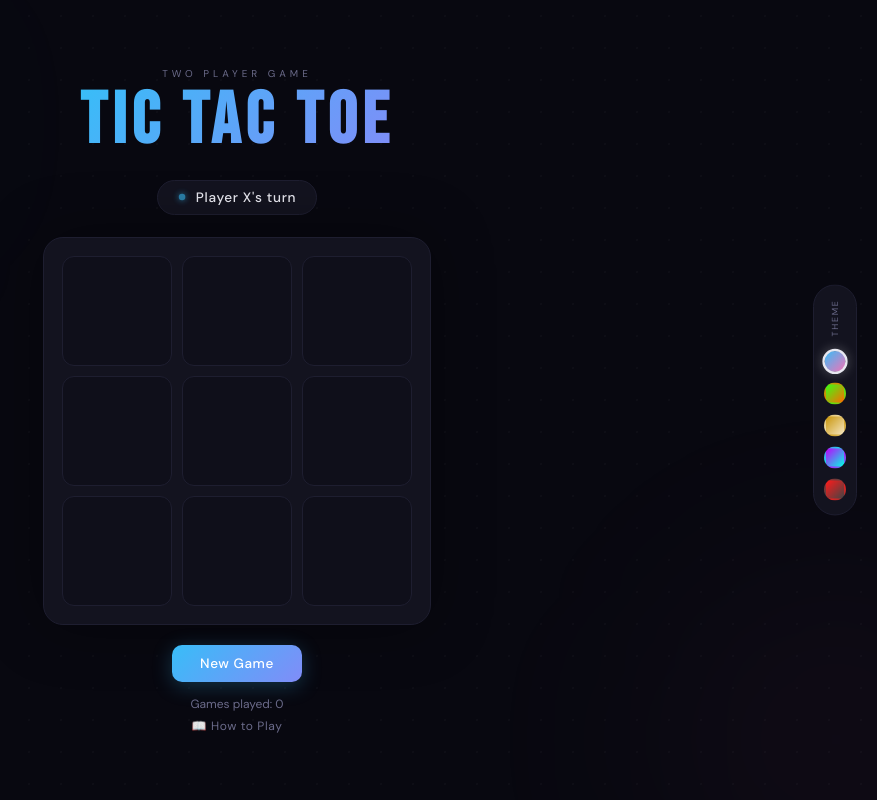
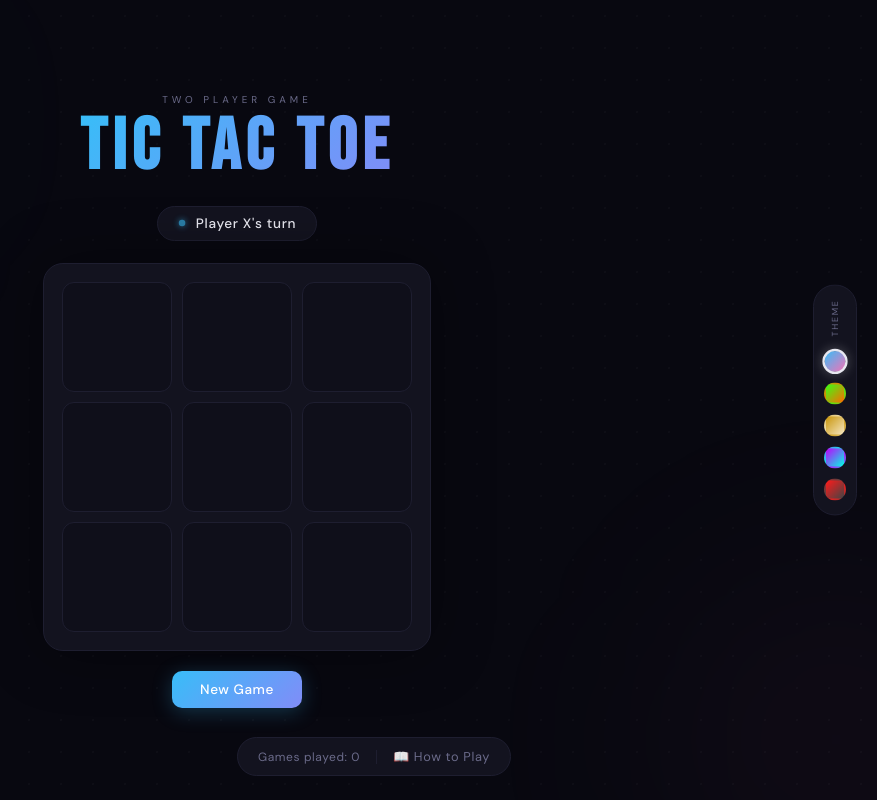
Before and after one commit to Charmeer/Tictactoe-web, a Flask app: page / in a window 1280 px wide. Shown: the whole page, without its empty margins (403-1280 px from the left). Run offline with Flask 3, Linux system fonts and the light colour scheme.

Commit message:
fix meta bar collision - move to bottom center

```diff
--- a/templates/index.html
+++ b/templates/index.html
@@ -255,16 +255,45 @@
         #new-game:active { transform:translateY(0); }
 
         .meta {
-            display:flex; flex-direction:column; align-items:center;
-            gap:6px; margin-top:14px;
+            position: fixed;
+            bottom: 24px;
+            left: 50%;
+            transform: translateX(-50%);
+            display: flex;
+            flex-direction: row;
+            align-items: center;
+            gap: 16px;
+            background: var(--card);
+            border: 1px solid var(--border);
+            border-radius: 99px;
+            padding: 10px 20px;
+            z-index: 100;
+            transition: background 0.4s, border-color 0.4s;
             animation: slideUp 0.6s 0.4s cubic-bezier(0.16,1,0.3,1) both;
         }
-        #counter { font-size:0.75rem; color:var(--muted); }
+        #counter {
+            font-size: 0.75rem;
+            color: var(--muted);
+            letter-spacing: 0.05em;
+            white-space: nowrap;
+        }
         .rules-link {
-            font-size:0.75rem; color:var(--muted);
-            text-decoration:none; letter-spacing:0.05em; transition:color 0.2s;
+            font-size: 0.8rem;
+            color: var(--muted);
+            text-decoration: none;
+            letter-spacing: 0.05em;
+            transition: color 0.2s;
+            white-space: nowrap;
+            display: flex;
+            align-items: center;
+            gap: 5px;
         }
-        .rules-link:hover { color:var(--text); }
+        .rules-link:hover { color: var(--text); }
+        .meta-divider {
+            width: 1px;
+            height: 14px;
+            background: var(--border);
+        }
 
         /* Win overlay */
         .win-flash {
@@ -303,6 +332,10 @@
 
         @keyframes slideLeft {
             from { opacity:0; transform: translateY(-50%) translateX(20px); }
+            to   { opacity:1; transform: translateY(-50%) translateX(0); }
+        }
+        @keyframes slideRight {
+            from { opacity:0; transform: translateY(-50%) translateX(-20px); }
             to   { opacity:1; transform: translateY(-50%) translateX(0); }
         }
         @keyframes slideDown {
@@ -375,6 +408,7 @@
 
     <div class="meta">
         <div id="counter">Games played: 0</div>
+        <div class="meta-divider"></div>
         <a href="/rules" class="rules-link">📖 How to Play</a>
     </div>
 
```
